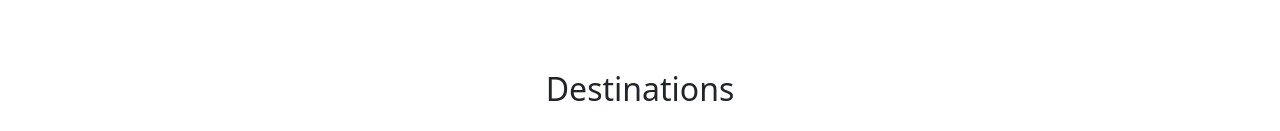
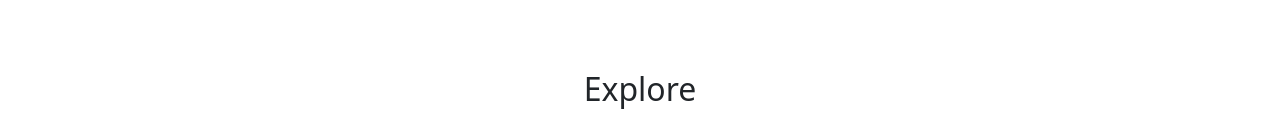
Before and after one commit to irfan95sayyad/Travel, a plain HTML site: page index.html in a window 1280 px wide. Shown: the part 780-911 px from the top of the page. Drawn offline with nearby package versions, Linux system fonts and the light colour scheme.

Commit message:
index.html

```diff
--- a/index.html
+++ b/index.html
@@ -117,7 +117,7 @@
     <!-- Destinations Section -->
     <section id="destinations">
         <div class="container">
-            <h2 class="text-center">Destinations</h2>
+            <h2 class="text-center">Explore</h2>
             <div class="row mt-4">
                 <div class="col-md-4 mb-4">
                     <div class="card">
```
